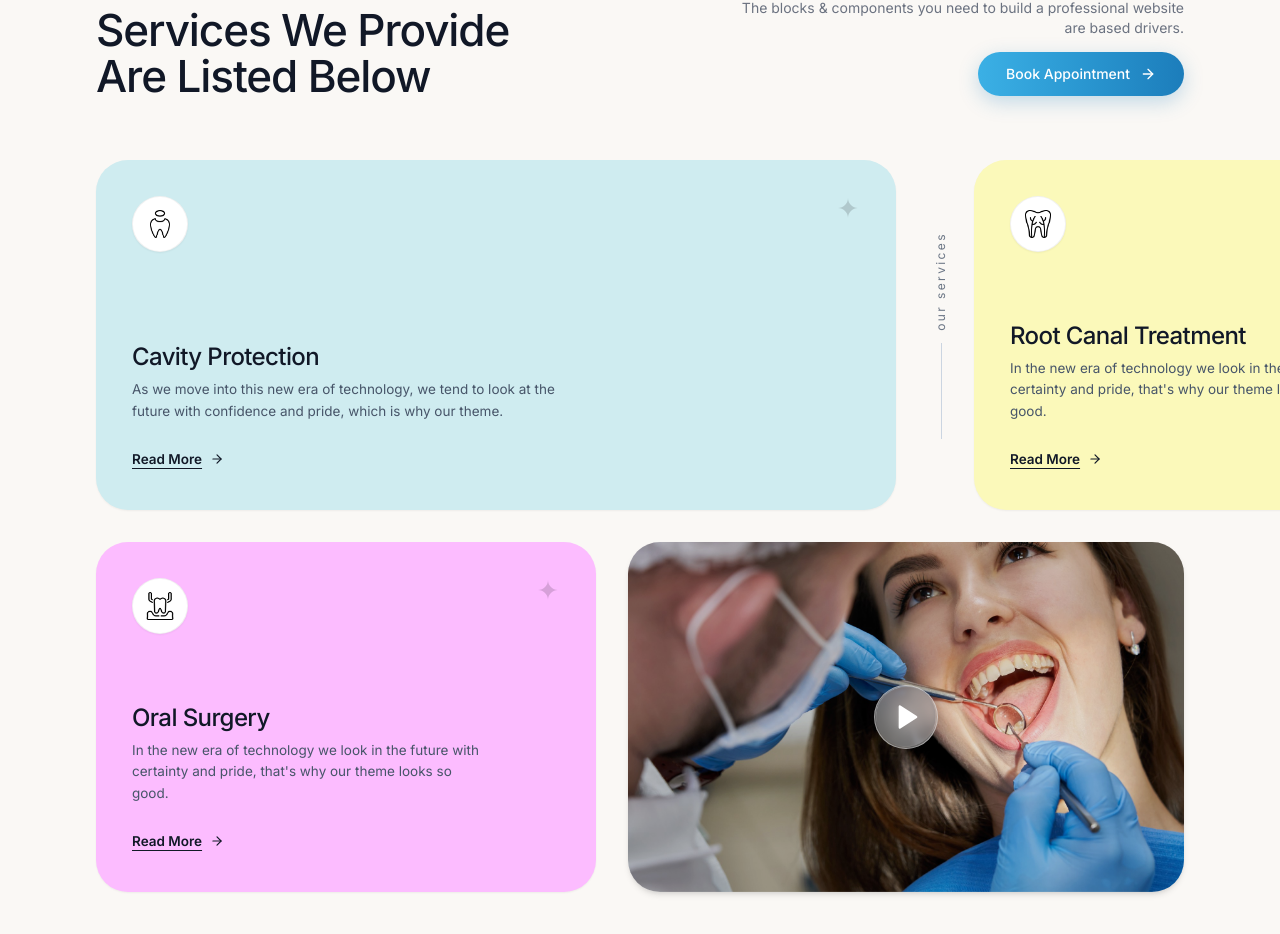
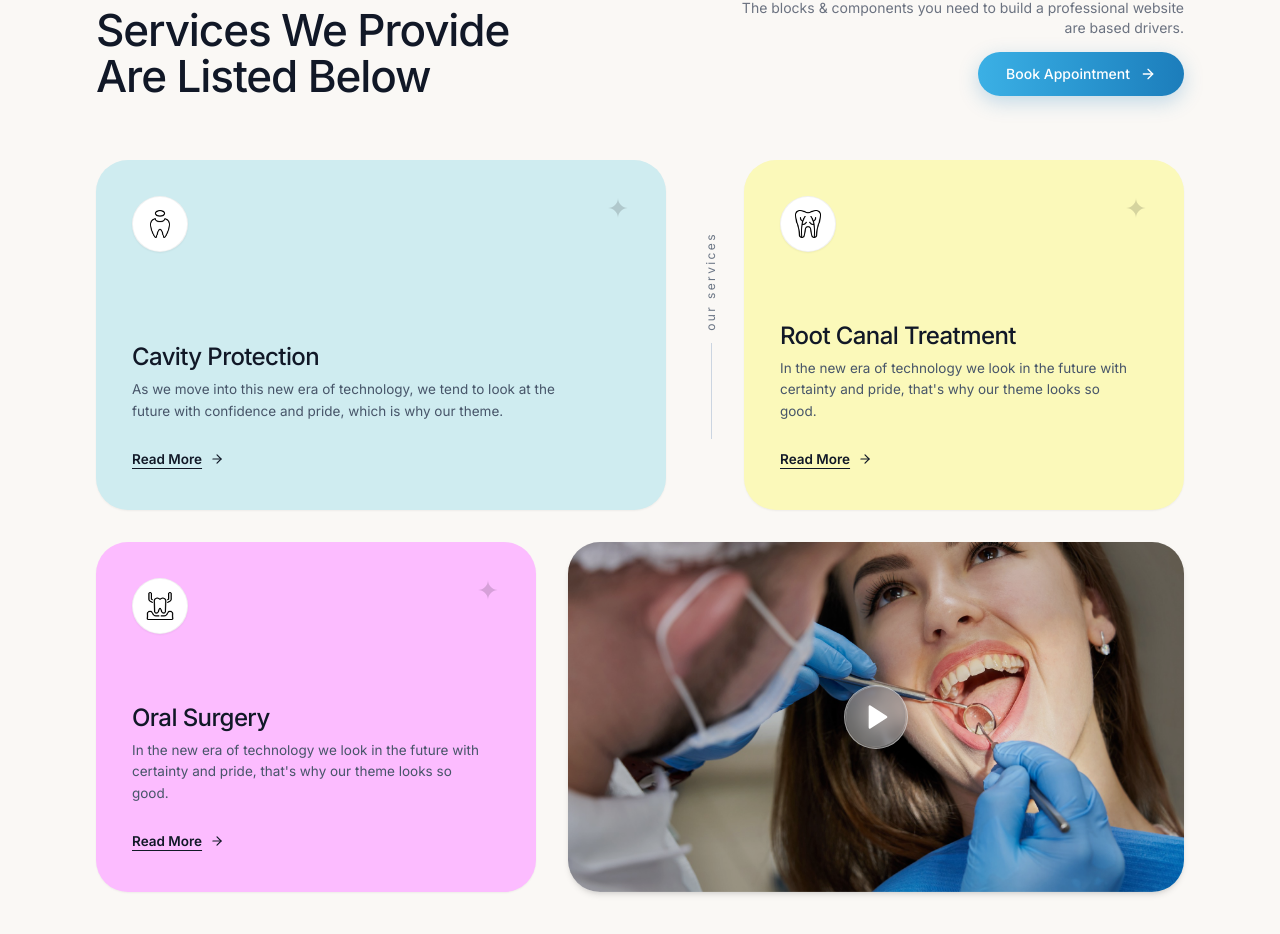
Before and after one commit to Anurag-lakra610/Dentara-, a React (Vite) app: page / in a window 1280 px wide. Shown: the part 1739-2673 px from the top of the page. Built offline with nearby package versions, Linux system fonts and the light colour scheme.

Commit message:
fix(responsive): senior 20+ yr lead audit and multi-tier responsive refactoring across all screen ratios

```diff
--- a/src/App.jsx
+++ b/src/App.jsx
@@ -496,11 +496,11 @@ export default function App() {
           {/* DESKTOP VIEW CARDS CONTAINER */}
           <div className="hidden lg:flex lg:flex-col gap-6 lg:gap-8 relative">
 
-            {/* Row 1: Cavity Protection (flex-1) + Vertical Label 'our services' + Root Canal Treatment (500px) */}
+            {/* Row 1: Cavity Protection (flex-1 / 800px on 2xl) + Vertical Label 'our services' + Root Canal Treatment */}
             <div className="flex flex-col lg:flex-row items-stretch justify-between gap-6 lg:gap-8 relative">
 
-              {/* Card 1: Cavity Protection (Pastel Cyan Blue #CFECF0, Width 800px - increased by 50px, Height 350px) */}
-              <div className="w-full lg:w-[800px] flex-shrink-0 bg-[#CFECF0] rounded-[32px] p-7 sm:p-8 lg:p-9 shadow-sm transition-all duration-300 flex flex-col justify-between relative group h-[350px]">
+              {/* Card 1: Cavity Protection (Pastel Cyan Blue #CFECF0, Width fluid flex-1 / 800px on 2xl, Height 350px) */}
+              <div className="w-full lg:flex-1 2xl:w-[800px] 2xl:flex-none flex-shrink-0 bg-[#CFECF0] rounded-[32px] p-7 sm:p-8 lg:p-9 shadow-sm transition-all duration-300 flex flex-col justify-between relative group h-[350px]">
                 <div className="flex items-start justify-between w-full">
                   {/* Single White Circle Badge with Real Icon */}
                   <div className="w-14 h-14 rounded-full bg-white flex items-center justify-center shadow-sm border border-black/5">
@@ -537,8 +537,8 @@ export default function App() {
                   <div className="w-[1px] h-24 bg-[#CBD5E1]"></div>
                 </div>
 
-                {/* Card 2: Root Canal Treatment (Pastel Cream Yellow #FBF9BA, Width 500px, Height 350px) */}
-                <div className="w-full lg:w-[500px] flex-shrink-0 bg-[#FBF9BA] rounded-[32px] p-7 sm:p-8 lg:p-9 shadow-sm transition-all duration-300 flex flex-col justify-between relative group h-[350px]">
+                {/* Card 2: Root Canal Treatment (Pastel Cream Yellow #FBF9BA, Width 360px on lg, 440px on xl, 500px on 2xl, Height 350px) */}
+                <div className="w-full lg:w-[360px] xl:w-[440px] 2xl:w-[500px] flex-shrink-0 bg-[#FBF9BA] rounded-[32px] p-7 sm:p-8 lg:p-9 shadow-sm transition-all duration-300 flex flex-col justify-between relative group h-[350px]">
                 <div className="flex items-start justify-between w-full">
                   {/* Single White Circle Badge with Real Icon */}
                   <div className="w-14 h-14 rounded-full bg-white flex items-center justify-center shadow-sm border border-black/5">
@@ -567,11 +567,11 @@ export default function App() {
             </div>
             </div>
 
-            {/* Row 2: Oral Surgery (500px - EXACT match with Root Canal Treatment) + Video Image Card (Fills remaining width) */}
+            {/* Row 2: Oral Surgery (360px lg / 440px xl / 500px 2xl) + Video Image Card (Fills remaining width) */}
             <div className="flex flex-col lg:flex-row items-stretch gap-6 lg:gap-8">
 
-              {/* Card 3: Oral Surgery (Pastel Lavender Pink #FCBCFF, Width 500px, Height 350px - EXACT match with Root Canal Treatment) */}
-              <div className="w-full lg:w-[500px] flex-shrink-0 bg-[#FCBCFF] rounded-[32px] p-7 sm:p-8 lg:p-9 shadow-sm transition-all duration-300 flex flex-col justify-between relative group h-[350px]">
+              {/* Card 3: Oral Surgery (Pastel Lavender Pink #FCBCFF, Width 360px lg / 440px xl / 500px 2xl, Height 350px) */}
+              <div className="w-full lg:w-[360px] xl:w-[440px] 2xl:w-[500px] flex-shrink-0 bg-[#FCBCFF] rounded-[32px] p-7 sm:p-8 lg:p-9 shadow-sm transition-all duration-300 flex flex-col justify-between relative group h-[350px]">
                 <div className="flex items-start justify-between w-full">
                   {/* Single White Circle Badge with Real Icon */}
                   <div className="w-14 h-14 rounded-full bg-white flex items-center justify-center shadow-sm border border-black/5">
```
